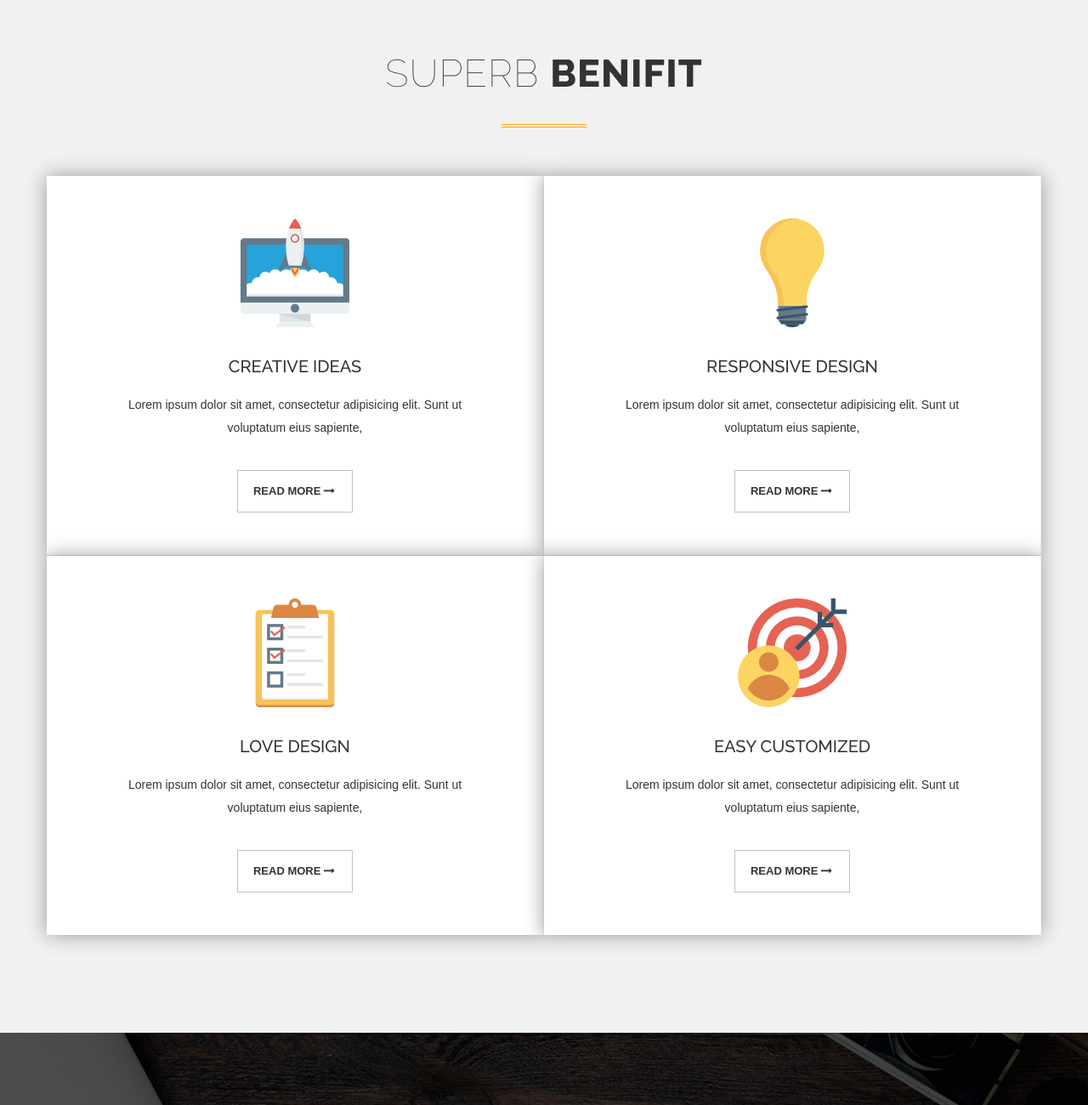
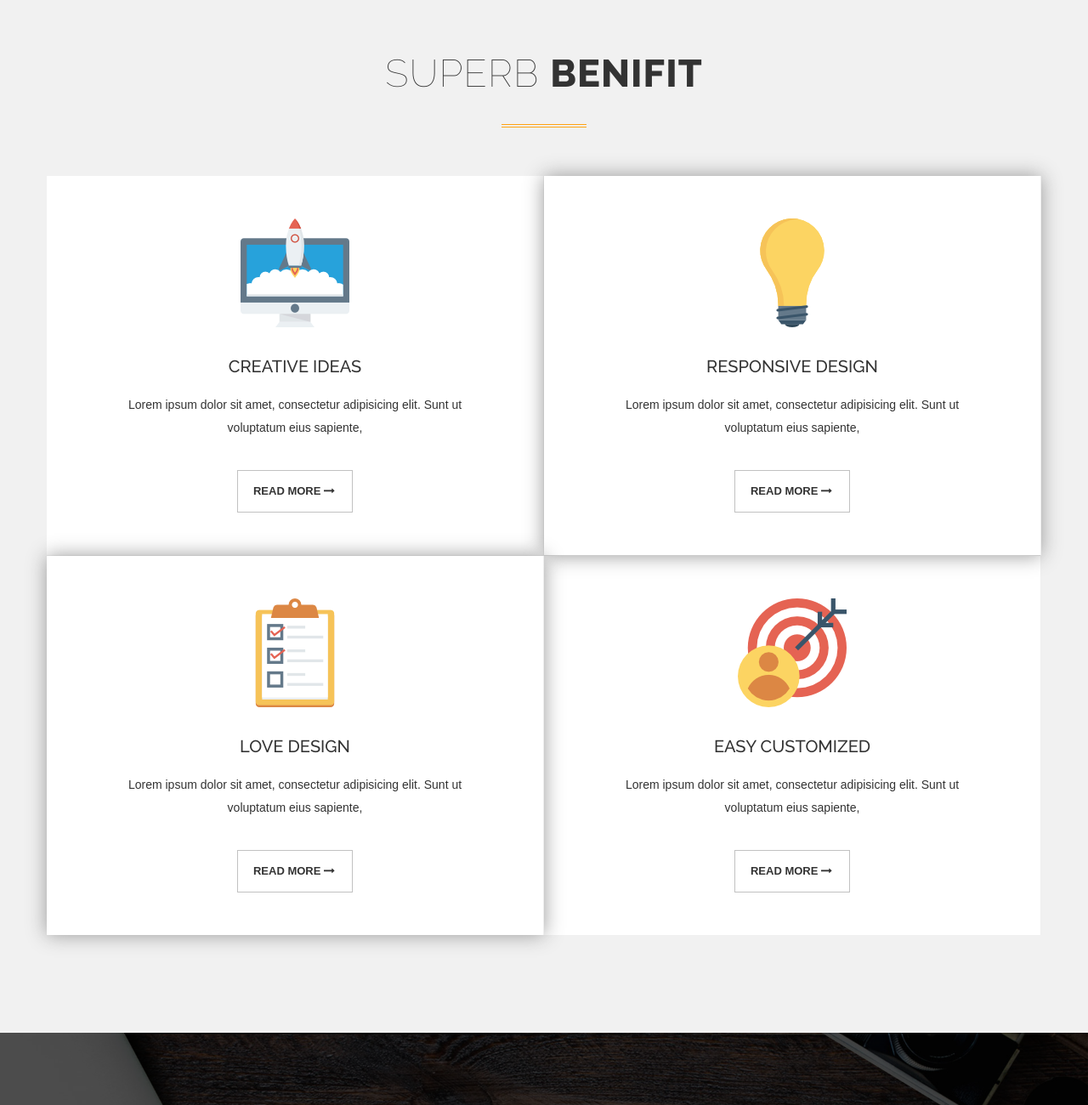
Before and after one commit to poligravstvo/poligravstvo, a plain HTML site: page Полигравство/index.html in a window 1280 px wide. Shown: the part 2186-3486 px from the top of the page at 85% size. Drawn offline with Linux system fonts and the light colour scheme; a web font is replaced by a local one.

Commit message:
правки

```diff
--- a/Полигравство/index.html
+++ b/Полигравство/index.html
@@ -252,7 +252,7 @@
                </div>
                <div class="row">
 
-                  <div class="col-md-6  boxs second">
+                  <div class="col-md-6  boxs first">
                      <img src="./img/launch.png" alt="">
                      <h4>Creative Ideas</h4>
                      <p>Lorem ipsum dolor sit amet, consectetur adipisicing elit. Sunt ut<br>
@@ -279,7 +279,7 @@
                      <a href="#" class="btn-small">Read more <i class="fa fa-long-arrow-right" aria-hidden="true"></i></a>
                   </div>
 
-                  <div class="col-md-6  boxs four">
+                  <div class="col-md-6  boxs five">
                      <img src="./img/target.png" alt="">
                      <h4>EASY CUSTOMIZED</h4>
                      <p>Lorem ipsum dolor sit amet, consectetur adipisicing elit. Sunt ut<br>
```
